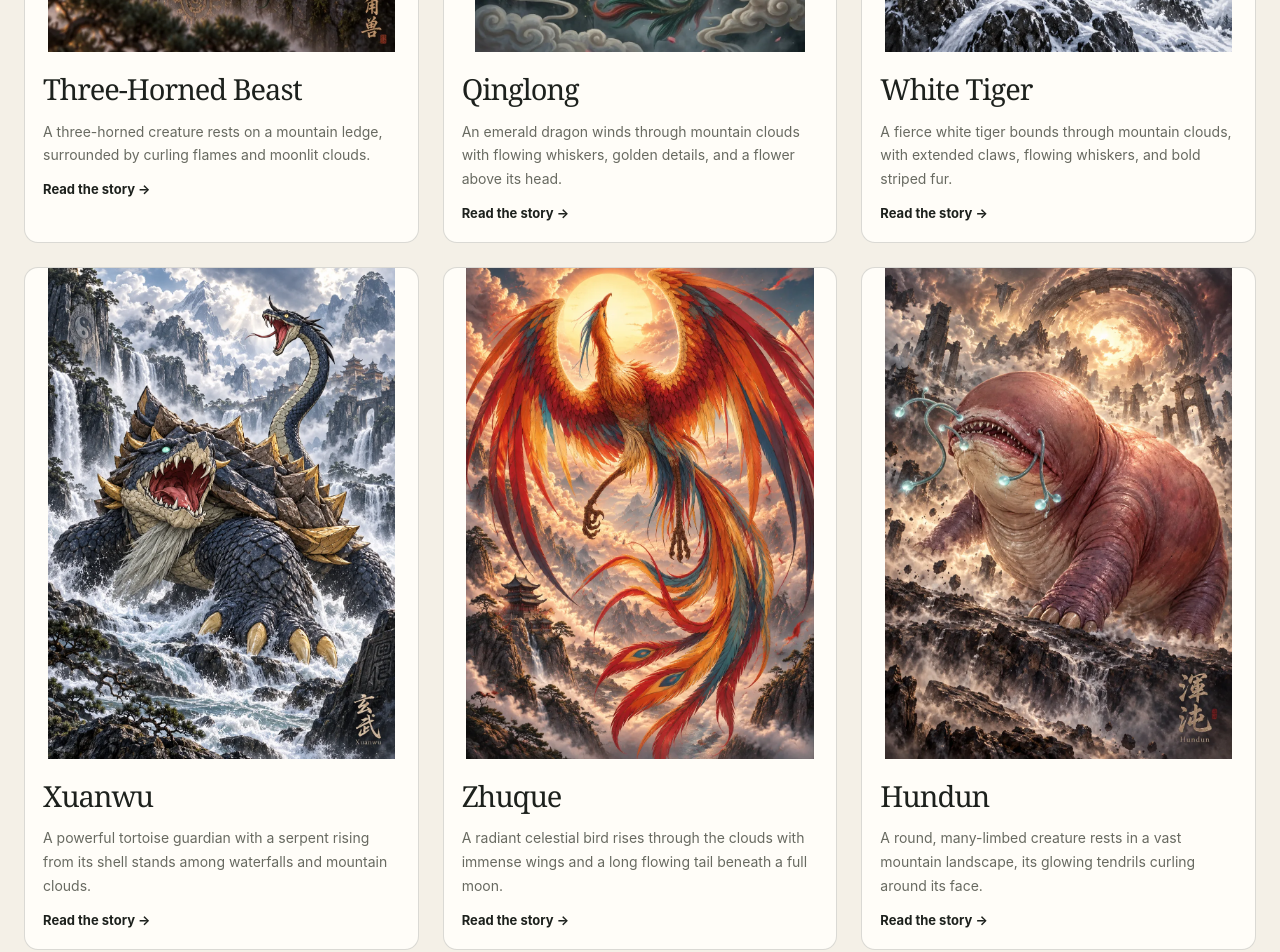
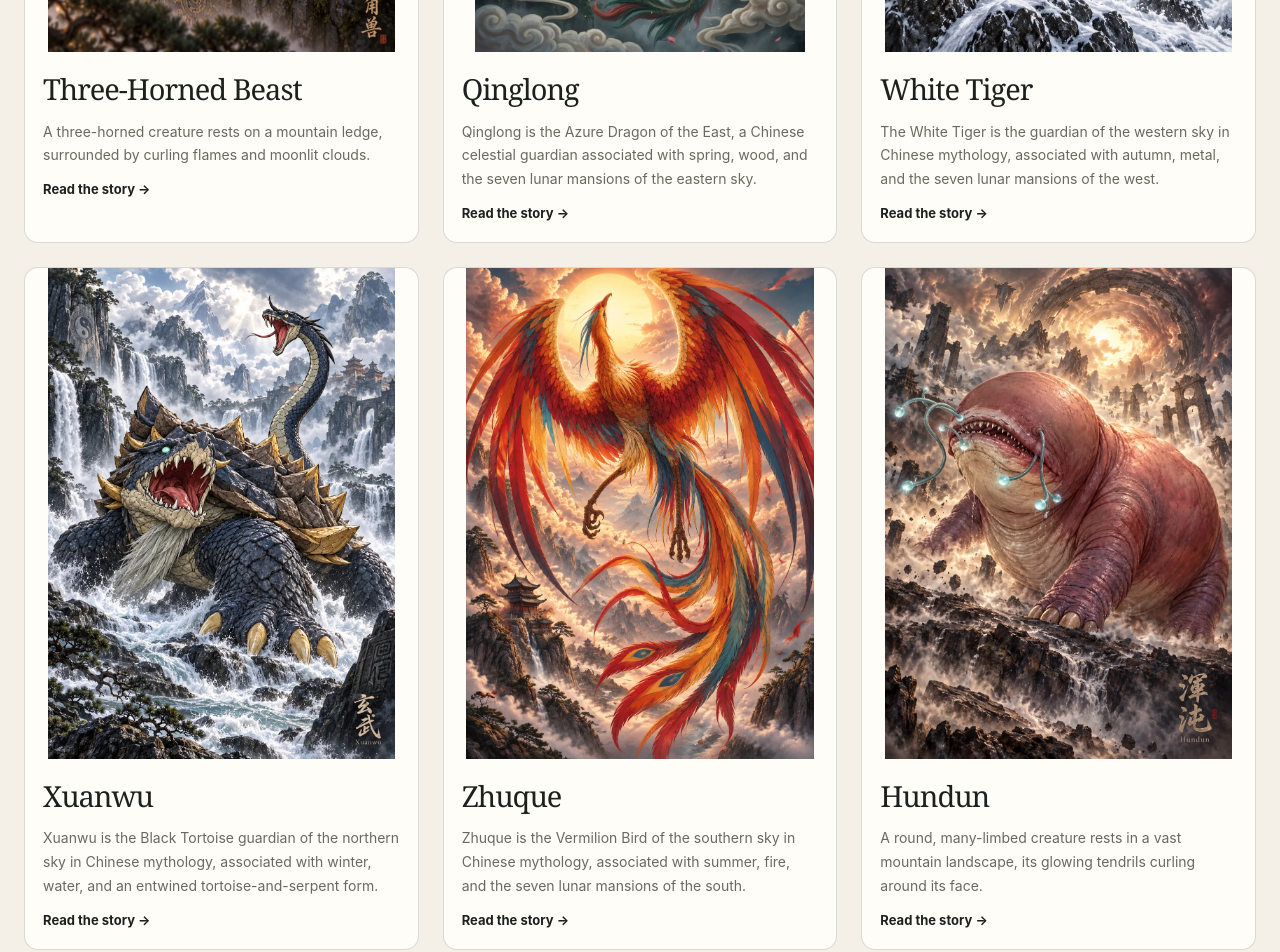
Before and after one commit to rakezhou2020/mythcoloring, a Next.js app: page /creatures in a window 1280 px wide. Shown: the part 3820-4772 px from the top of the page. Built offline with nearby package versions, Linux system fonts and the light colour scheme.

Commit message:
Expand four divine beast archives

```diff
--- a/data/creatures.ts
+++ b/data/creatures.ts
@@ -248,11 +248,11 @@ export const creatures: Creature[] = [
     name: "Qinglong",
     localName: "青龙",
     themeSlug: "shan-hai-jing",
-    origin: "Myth-inspired coloring artwork of Qinglong (青龙).",
-    shortDescription: "An emerald dragon winds through mountain clouds with flowing whiskers, golden details, and a flower above its head.",
-    appearance: "This artwork depicts Qinglong with green scales, a pale belly, turquoise and coral-red hair, golden horns, and a pink flower ornament.",
-    legend: "The finished illustration places the dragon among sculpted clouds and misty peaks beneath a luminous moon, echoing the curling silhouette of the coloring page.",
-    symbolism: "Green scales, gold accents, and coral details create a vivid palette, while the layered mane and mountain scenery offer intricate areas to color.",
+    origin: "Qinglong, the Azure Dragon, is one of the Four Symbols of Chinese astronomy and mythology. Its seven lunar mansions mark the eastern part of the sky. Chinese cosmology connects Qinglong with the east, spring, the blue-green color qing, and the Wood phase. It is a celestial guardian rather than a Shan Hai Jing creature.",
+    shortDescription: "Qinglong is the Azure Dragon of the East, a Chinese celestial guardian associated with spring, wood, and the seven lunar mansions of the eastern sky.",
+    appearance: "Qinglong is traditionally envisioned as a long, scaled dragon whose shape gathers a group of eastern constellations into one celestial guardian. This artwork's emerald scales, pale belly, turquoise and coral-red mane, golden horns, and flower ornament are MythColoring's artistic interpretation.",
+    legend: "Qinglong's story unfolds through sky watching rather than a single adventure. Ancient observers grouped seven lunar mansions in the east beneath the image of a dragon, and later ritual, art, and popular tradition treated it as a guardian of that direction. In this way, a pattern of stars became a powerful dragon moving through the clouds of the imagination.",
+    symbolism: "Qinglong represents renewal, growth, and the beginning of the seasonal cycle. Its place in the east connects it with spring and the rising of new life. Through MythColoring, its green scales and flowing form invite colorists to explore an old celestial symbol through their own creative choices.",
     heroImage: "/products/qinglong/finished.webp",
     featured: true,
     status: "published",
@@ -262,11 +262,11 @@ export const creatures: Creature[] = [
     name: "White Tiger",
     localName: "白虎",
     themeSlug: "shan-hai-jing",
-    origin: "Myth-inspired coloring artwork of the White Tiger (白虎).",
-    shortDescription: "A fierce white tiger bounds through mountain clouds, with extended claws, flowing whiskers, and bold striped fur.",
-    appearance: "This artwork depicts the White Tiger with a pale coat, charcoal stripes, warm golden eyes, red markings, long whiskers, and a decorated collar.",
-    legend: "The finished illustration shows the White Tiger leaping through a snow-covered mountain valley beneath a bright moon, echoing the dynamic coloring-page pose.",
-    symbolism: "Pale fur and dark stripes create strong contrast for coloring, while the cloud scrolls and mountain peaks add detailed background areas.",
+    origin: "The White Tiger is one of the Four Symbols of Chinese astronomy and mythology. Its seven lunar mansions occupy the western part of the sky. Chinese cosmology connects the White Tiger with the west, autumn, the color white, and the Metal phase. It is a celestial guardian rather than a Shan Hai Jing creature.",
+    shortDescription: "The White Tiger is the guardian of the western sky in Chinese mythology, associated with autumn, metal, and the seven lunar mansions of the west.",
+    appearance: "The White Tiger is traditionally shown as a powerful white tiger with dark stripes, an image that gathers the western constellations into one guardian. This artwork's golden eyes, red markings, long whiskers, decorated collar, clouds, and snow-covered peaks are MythColoring's artistic interpretation.",
+    legend: "The White Tiger's legend is rooted in the night sky and the cycle of the seasons. As the western guardian, it stood opposite the Azure Dragon of the east in a larger map of the heavens. Later art and ritual imagery gave this celestial pattern the alert stance of a tiger, ready to guard the edge of autumn and the setting sun.",
+    symbolism: "The White Tiger represents resolve, vigilance, and the clear change from one season to the next. Its western direction links it with autumn and metal, while its stripes make strength visible in a single glance. Through MythColoring, the guardian becomes a coloring page with bold contrast and room for individual expression.",
     heroImage: "/products/white-tiger/finished.webp",
     featured: true,
     status: "published",
@@ -276,11 +276,11 @@ export const creatures: Creature[] = [
     name: "Xuanwu",
     localName: "玄武",
     themeSlug: "shan-hai-jing",
-    origin: "Myth-inspired coloring artwork of Xuanwu (玄武).",
-    shortDescription: "A powerful tortoise guardian with a serpent rising from its shell stands among waterfalls and mountain clouds.",
-    appearance: "This artwork depicts Xuanwu with a dark blue scaled body, a craggy shell edged with golden spikes, pale claws, and a long serpent neck.",
-    legend: "The finished illustration places the guardian in a rushing mountain river framed by pine trees, steep peaks, and distant temples.",
-    symbolism: "Deep blue scales, stone-brown shell plates, and gold details give the coloring guide a strong earth-and-water palette, with fine textures throughout the scene.",
+    origin: "Xuanwu, often translated as the Black Tortoise or Black Warrior, is one of the Four Symbols of Chinese astronomy and mythology. Its seven lunar mansions mark the northern sky. Chinese cosmology connects Xuanwu with the north, winter, the color black, and the Water phase. The familiar tortoise-and-serpent form developed through later visual tradition.",
+    shortDescription: "Xuanwu is the Black Tortoise guardian of the northern sky in Chinese mythology, associated with winter, water, and an entwined tortoise-and-serpent form.",
+    appearance: "Xuanwu is commonly pictured as a dark tortoise joined or entwined with a serpent, an image that gives its northern constellation group a guardian's body. This artwork's dark blue scales, craggy shell, golden spikes, pale claws, and rising serpent neck are MythColoring's interpretation.",
+    legend: "Xuanwu's story is a story of endurance. In the Four Symbols, it guards the northern sky while its tortoise-and-serpent image appears across later art and protective imagery. Rather than one single ancient adventure, its legend grew as people linked the long-lived tortoise, the moving serpent, winter water, and the quiet strength of the north.",
+    symbolism: "Xuanwu represents protection, patience, and resilience. Its northern direction connects it with winter and water, while the tortoise-and-serpent form joins steadiness with change. Through MythColoring, its scales, shell plates, and mountain river create a detailed coloring experience rooted in an enduring celestial symbol.",
     heroImage: "/products/xuanwu/finished.webp",
     featured: true,
     status: "published",
@@ -290,11 +290,11 @@ export const creatures: Creature[] = [
     name: "Zhuque",
     localName: "朱雀",
     themeSlug: "shan-hai-jing",
-    origin: "Myth-inspired coloring artwork of Zhuque (朱雀).",
-    shortDescription: "A radiant celestial bird rises through the clouds with immense wings and a long flowing tail beneath a full moon.",
-    appearance: "This artwork depicts Zhuque with layered feathers in crimson, orange, gold, teal, and deep blue, framed by curling clouds and mountain pavilions.",
-    legend: "The finished illustration places the bird in a glowing sunset sky above misty mountains and waterfalls, echoing the soaring pose of the coloring page.",
-    symbolism: "Warm red, orange, and gold feathers contrast with cool teal accents, while the layered wings and tail offer intricate areas for coloring.",
+    origin: "Zhuque, the Vermilion Bird, is one of the Four Symbols of Chinese astronomy and mythology. Its seven lunar mansions mark the southern sky. Chinese cosmology connects Zhuque with the south, summer, the color red, and the Fire phase. Although both are magnificent birds, Zhuque is a celestial symbol and should not be confused with the Fenghuang.",
+    shortDescription: "Zhuque is the Vermilion Bird of the southern sky in Chinese mythology, associated with summer, fire, and the seven lunar mansions of the south.",
+    appearance: "Zhuque is traditionally imagined as a red or fire-colored bird, giving the southern constellations a living guardian form. This artwork's layered crimson, orange, gold, teal, and deep-blue feathers, along with its clouds and mountain pavilions, are MythColoring's artistic interpretation.",
+    legend: "Zhuque's legend begins with the southern sky. Ancient observers grouped seven lunar mansions into the image of a radiant bird, and later cosmology placed it among the four guardians of the directions. Its soaring form came to carry the warmth, brightness, and active energy of summer, rather than a single fixed adventure story.",
+    symbolism: "Zhuque represents vitality, warmth, and the bright energy of summer. Its southern direction connects it with fire and the color red, making it a natural emblem of movement and light. Through MythColoring, the bird's sweeping wings and layered feathers become a rich field for color and imagination.",
     heroImage: "/products/zhuque/finished.webp",
     featured: true,
     status: "published",
```
